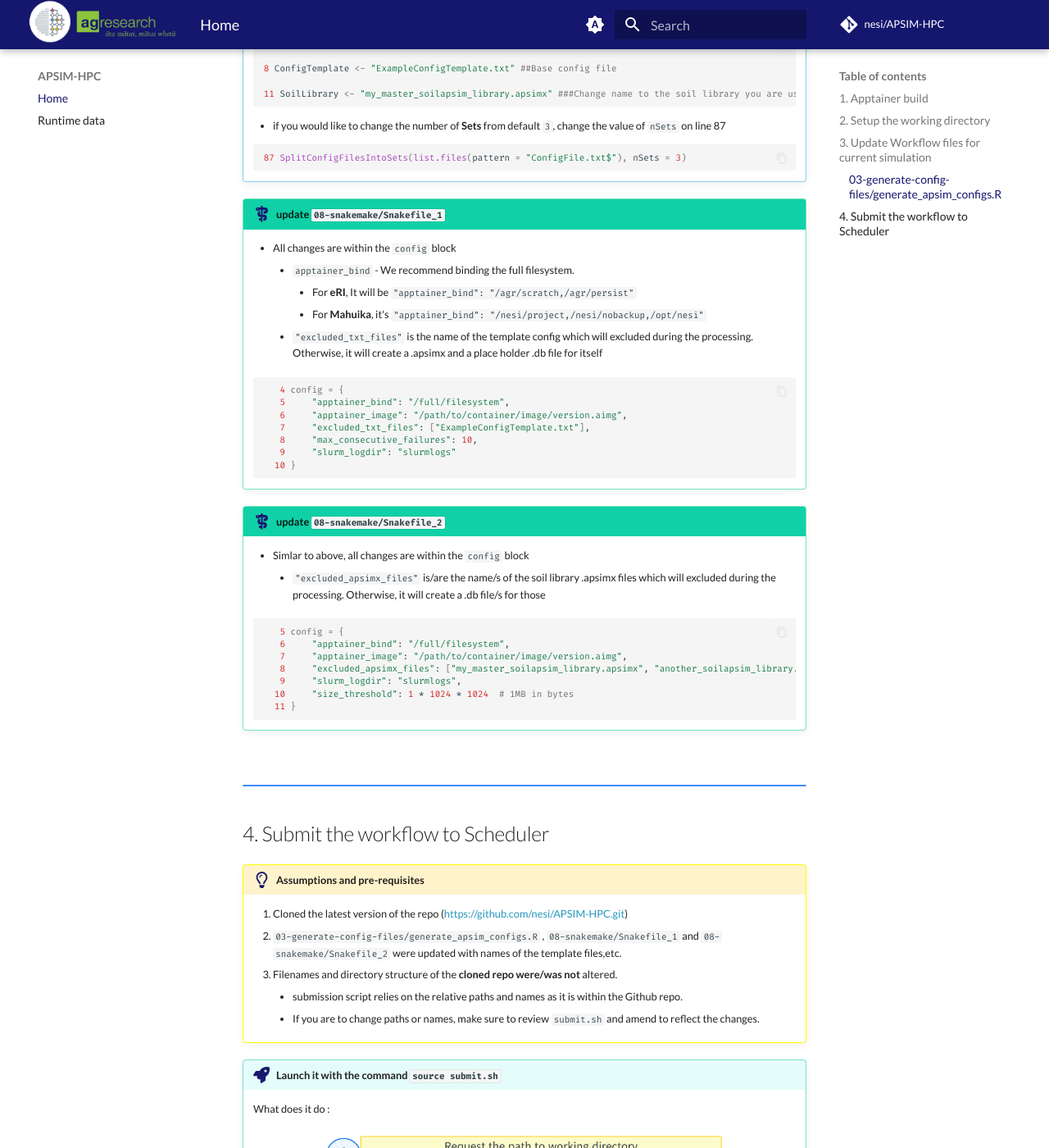
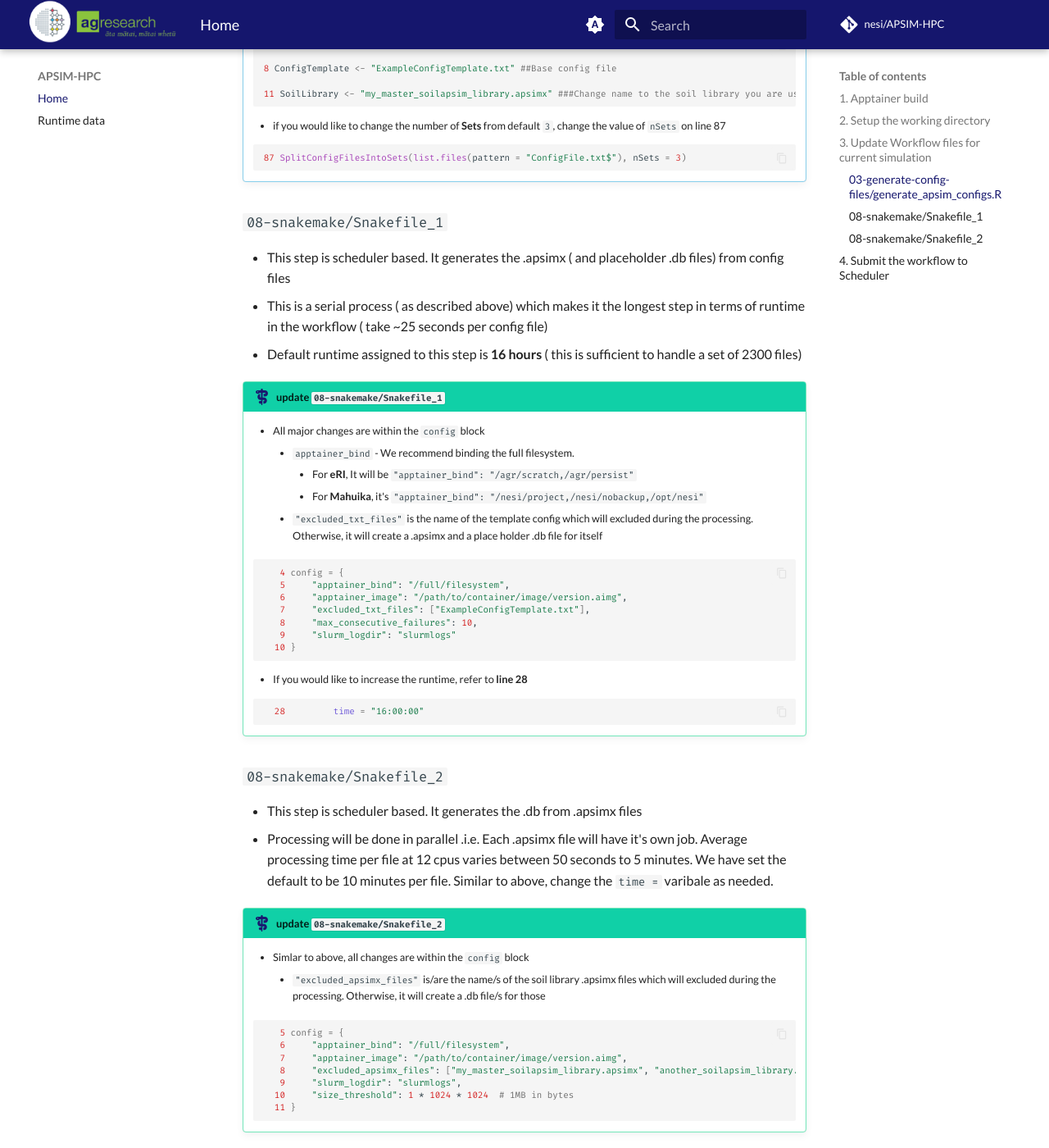
Before and after one commit to nesi/APSIM-HPC, an MkDocs documentation site: the page built from docs/index.md, in a window 1280 px wide and 1400 px high, scrolled down 1855 px. Shown: the whole window at 82% size. Built offline with MkDocs 1.6.1 and Material for MkDocs 9.7.7, drawn with Linux system fonts in a browser that asks for light colours; comment, search, counter and statistics services are not loaded.

Commit message:
update notes on Snakefiles

````diff
--- a/docs/index.md
+++ b/docs/index.md
@@ -85,11 +85,15 @@ Deploy APSIM (Agricultural Production Systems sIMulator - https://www.apsim.info
     ```r
     87 SplitConfigFilesIntoSets(list.files(pattern = "ConfigFile.txt$"), nSets = 3)
     ```
+### `08-snakemake/Snakefile_1`
 
+* This step is scheduler based. It generates the .apsimx ( and placeholder .db files) from config files
+* This is a serial process  ( as described above) which makes it the longest step in terms of runtime in the workflow ( take ~25 seconds per config file)
+* Default runtime assigned to this step is **16 hours** ( this is sufficient to handle a set of 2300 files)
 
 !!! snake "update `08-snakemake/Snakefile_1`"
 
-    * All changes are within the `config` block
+    * All major changes are within the `config` block
         - `apptainer_bind` - We recommend binding the full filesystem.
             - For **eRI**, It will be `"apptainer_bind": "/agr/scratch,/agr/persist"`
             - For **Mahuika**, it's `"apptainer_bind": "/nesi/project,/nesi/nobackup,/opt/nesi"`
@@ -104,6 +108,17 @@ Deploy APSIM (Agricultural Production Systems sIMulator - https://www.apsim.info
        9     "slurm_logdir": "slurmlogs"
       10 }
     ```
+
+    * If you would like to increase the runtime, refer to **line 28**
+
+    ```bash
+      28         time = "16:00:00"
+    ```
+### `08-snakemake/Snakefile_2`
+
+* This step is scheduler based. It generates the .db from .apsimx files
+* Processing will be done in parallel .i.e. Each .apsimx file will have it's own job. Average processing time per file at 12 cpus varies between 50 seconds to 5 minutes. We have set the default to be 10 minutes per file. Similar to above, change the `time = ` varibale as needed.
+
 !!! snake "update `08-snakemake/Snakefile_2`"
 
     * Simlar to above, all changes are within the `config` block
````
